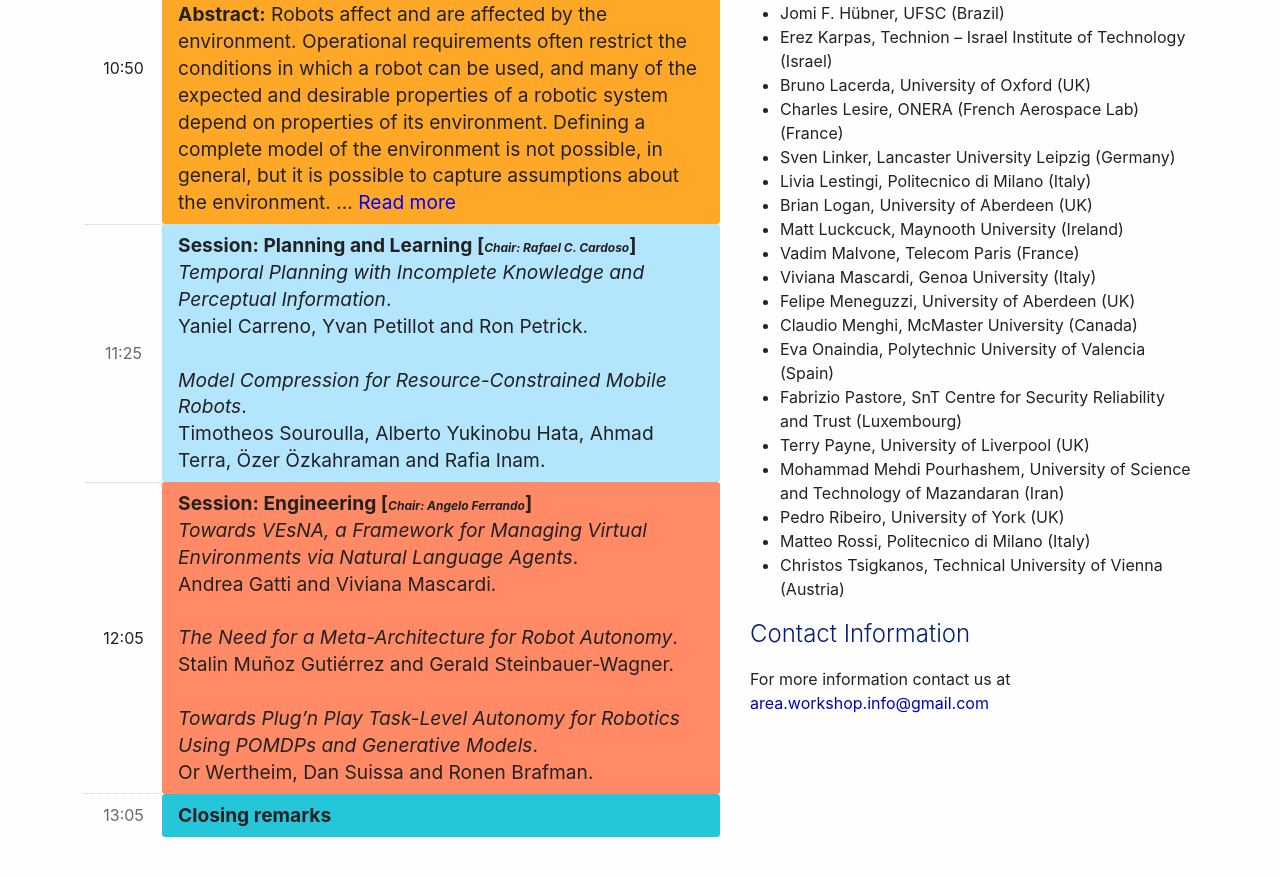
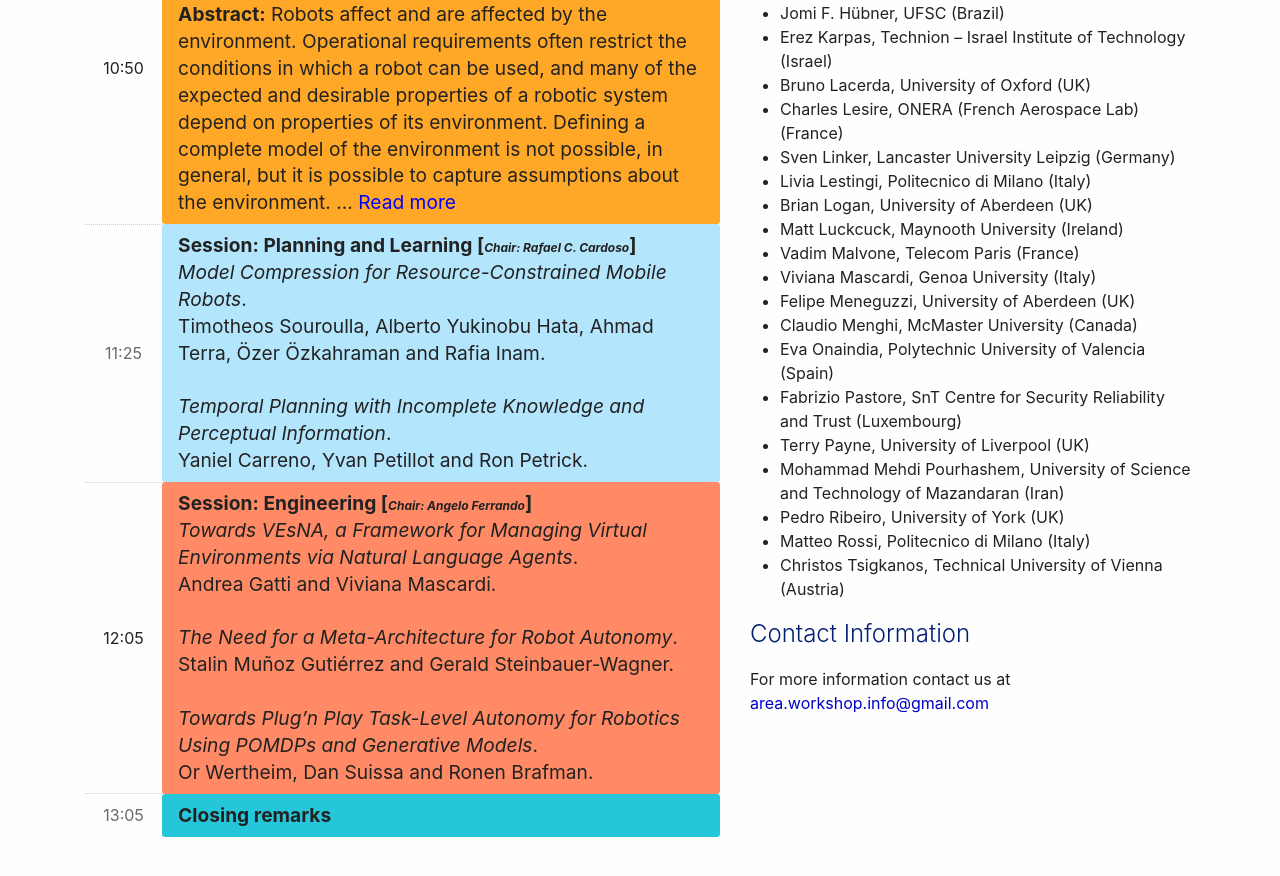
Before and after one commit to AREAWorkshop/AREA2022, a Jekyll site: the page built from index.md, in a window 1280 px wide and 900 px high, scrolled down 1234 px. Shown: the top 876 px of the window. Built offline with Jekyll 4.4.1, drawn with Linux system fonts in a browser that asks for light colours; nearby versions of some CDN libraries.

```diff
--- a/index.md
+++ b/index.md
@@ -102,13 +102,13 @@ He has also worked on a wide range of artificial intelligence research problems,
             <td colspan="4" class="stage-mars">
             Session: Planning and Learning [<i style="font-size:12px">Chair: Rafael C. Cardoso</i>]
             <span>
-              <i>Temporal Planning with Incomplete Knowledge and Perceptual Information</i>.<br/>
-              Yaniel Carreno, Yvan Petillot and Ron Petrick.
+              <i>Model Compression for Resource-Constrained Mobile Robots</i>.<br/>
+              Timotheos Souroulla, Alberto Yukinobu Hata, Ahmad Terra, Özer Özkahraman and Rafia Inam.
             </span>
             <br/>
             <span>
-              <i>Model Compression for Resource-Constrained Mobile Robots</i>.<br/>
-              Timotheos Souroulla, Alberto Yukinobu Hata, Ahmad Terra, Özer Özkahraman and Rafia Inam.
+              <i>Temporal Planning with Incomplete Knowledge and Perceptual Information</i>.<br/>
+              Yaniel Carreno, Yvan Petillot and Ron Petrick.
             </span>
             </td>
         </tr>
```
